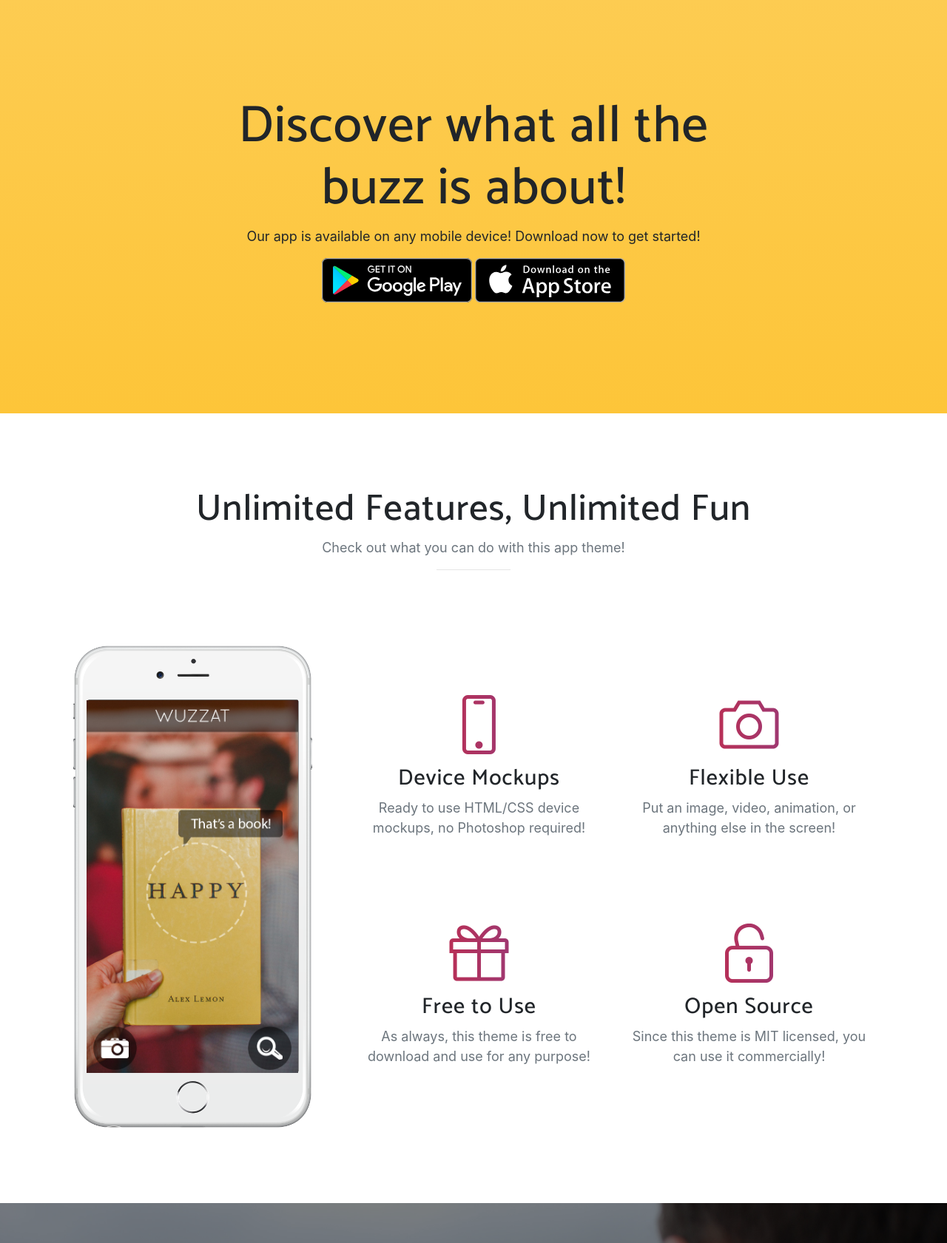
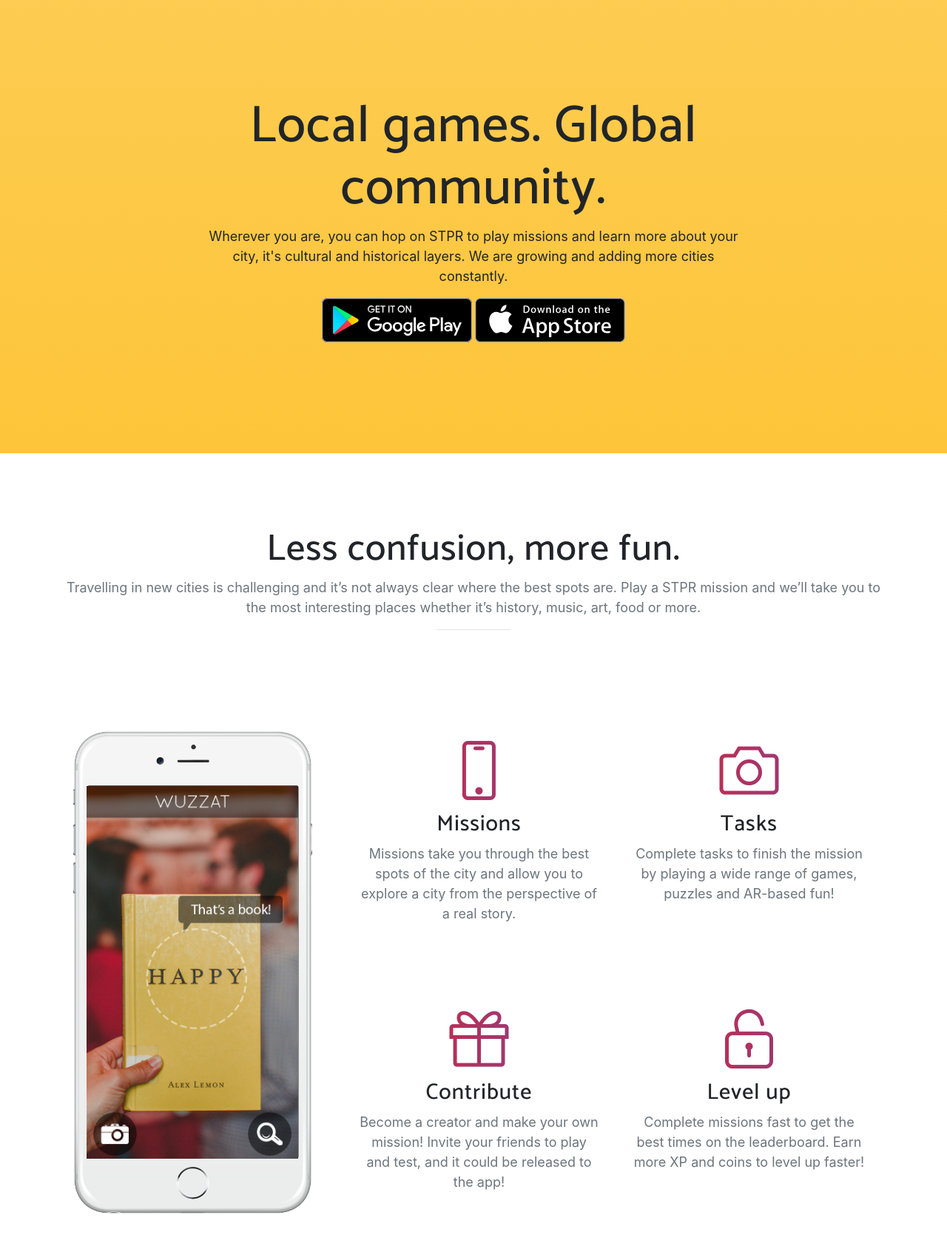
Before and after one commit to SnowdogApps/galileo, a website with bundled scripts: page index.html in a window 1280 px wide. Shown: the part 820-2501 px from the top of the page at 74% size. Built offline with nearby package versions, Linux system fonts and the light colour scheme; a web font is replaced by a local one.

Commit message:
updating text content on landing page

```diff
--- a/index.html
+++ b/index.html
@@ -8,7 +8,7 @@
   <meta name="description" content="">
   <meta name="author" content="">
 
-  <title>STPR - a great new app!</title>
+  <title>STPR - AR City Games</title>
 
   <!-- Bootstrap core CSS -->
   <link href="vendor/bootstrap/css/bootstrap.min.css" rel="stylesheet">
@@ -47,7 +47,7 @@
             <a class="nav-link js-scroll-trigger" href="/galileo/business.html">Business</a>
           </li>
           <li class="nav-item">
-            <a class="nav-link js-scroll-trigger" href="#contact">Early Access</a>
+            <a class="nav-link js-scroll-trigger" href="#contact">Subscribe</a>
           </li>
         </ul>
       </div>
@@ -59,8 +59,8 @@
       <div class="row h-100">
         <div class="col-lg-7 my-auto">
           <div class="header-content mx-auto">
-            <h1 class="mb-5">STPR is an awesome new app combining AR and satellite technology to city adventures.</h1>
-            <a href="#download" class="btn btn-outline btn-xl js-scroll-trigger">Start Now for Free!</a>
+            <h1 class="mb-5">STPR brings AR and location-based gaming to city travel. <br>Launching soon.</h1>
+            <a href="#download" class="btn btn-outline btn-xl js-scroll-trigger">Stay up to date!</a>
           </div>
         </div>
         <div class="col-lg-5 my-auto">
@@ -86,8 +86,8 @@
     <div class="container">
       <div class="row">
         <div class="col-md-8 mx-auto">
-          <h2 class="section-heading">Discover what all the buzz is about!</h2>
-          <p>Our app is available on any mobile device! Download now to get started!</p>
+          <h2 class="section-heading">Local games. Global community.</h2>
+          <p>Wherever you are, you can hop on STPR to play missions and learn more about your city, it's cultural and historical layers. We are growing and adding more cities constantly.</p>
           <div class="badges">
             <a class="badge-link" href="#"><img src="img/google-play-badge.svg" alt=""></a>
             <a class="badge-link" href="#"><img src="img/app-store-badge.svg" alt=""></a>
@@ -100,8 +100,8 @@
   <section class="features" id="features">
     <div class="container">
       <div class="section-heading text-center">
-        <h2>Unlimited Features, Unlimited Fun</h2>
-        <p class="text-muted">Check out what you can do with this app theme!</p>
+        <h2>Less confusion, more fun.</h2>
+        <p class="text-muted">Travelling in new cities is challenging and it’s not always clear where the best spots are. Play a STPR mission and we’ll take you to the most interesting places whether it’s history, music, art, food or more.</p>
         <hr>
       </div>
       <div class="row">
@@ -126,15 +126,15 @@
               <div class="col-lg-6">
                 <div class="feature-item">
                   <i class="icon-screen-smartphone text-primary"></i>
-                  <h3>Device Mockups</h3>
-                  <p class="text-muted">Ready to use HTML/CSS device mockups, no Photoshop required!</p>
+                  <h3>Missions</h3>
+                  <p class="text-muted">Missions take you through the best spots of the city and allow you to explore a city from the perspective of a real story.</p>
                 </div>
               </div>
               <div class="col-lg-6">
                 <div class="feature-item">
                   <i class="icon-camera text-primary"></i>
-                  <h3>Flexible Use</h3>
-                  <p class="text-muted">Put an image, video, animation, or anything else in the screen!</p>
+                  <h3>Tasks</h3>
+                  <p class="text-muted">Complete tasks to finish the mission by playing a wide range of games, puzzles and AR-based fun!</p>
                 </div>
               </div>
             </div>
@@ -142,15 +142,15 @@
               <div class="col-lg-6">
                 <div class="feature-item">
                   <i class="icon-present text-primary"></i>
-                  <h3>Free to Use</h3>
-                  <p class="text-muted">As always, this theme is free to download and use for any purpose!</p>
+                  <h3>Contribute</h3>
+                  <p class="text-muted">Become a creator and make your own mission! Invite your friends to play and test, and it could be released to the app!</p>
                 </div>
               </div>
               <div class="col-lg-6">
                 <div class="feature-item">
                   <i class="icon-lock-open text-primary"></i>
-                  <h3>Open Source</h3>
-                  <p class="text-muted">Since this theme is MIT licensed, you can use it commercially!</p>
+                  <h3>Level up</h3>
+                  <p class="text-muted">Complete missions fast to get the best times on the leaderboard. Earn more XP and coins to level up faster!</p>
                 </div>
               </div>
             </div>
@@ -163,8 +163,8 @@
   <section class="cta">
     <div class="cta-content">
       <div class="container">
-        <h2>Stop waiting.<br>Start building.</h2>
-        <a href="#contact" class="btn btn-outline btn-xl js-scroll-trigger">Let's Get Started!</a>
+        <h2>Launching soon.</h2>
+        <a href="#contact" class="btn btn-outline btn-xl js-scroll-trigger">Subscribe</a>
       </div>
     </div>
     <div class="overlay"></div>
@@ -197,7 +197,7 @@
 
   <footer>
     <div class="container">
-      <p>&copy; Your Website 2019. All Rights Reserved.</p>
+      <p>&copy; SNOW.DOG & STPR 2019. All Rights Reserved.</p>
       <ul class="list-inline">
         <li class="list-inline-item">
           <a href="#">Privacy</a>
```
